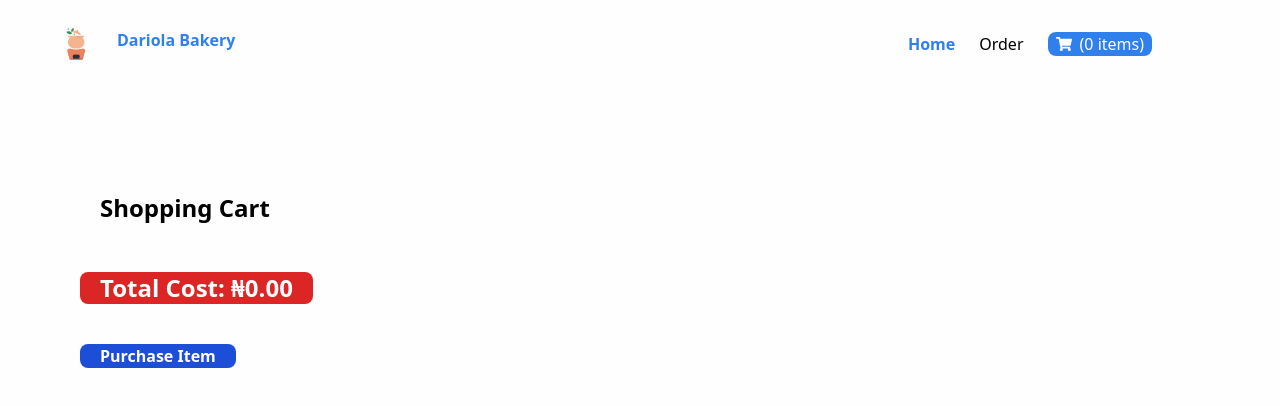
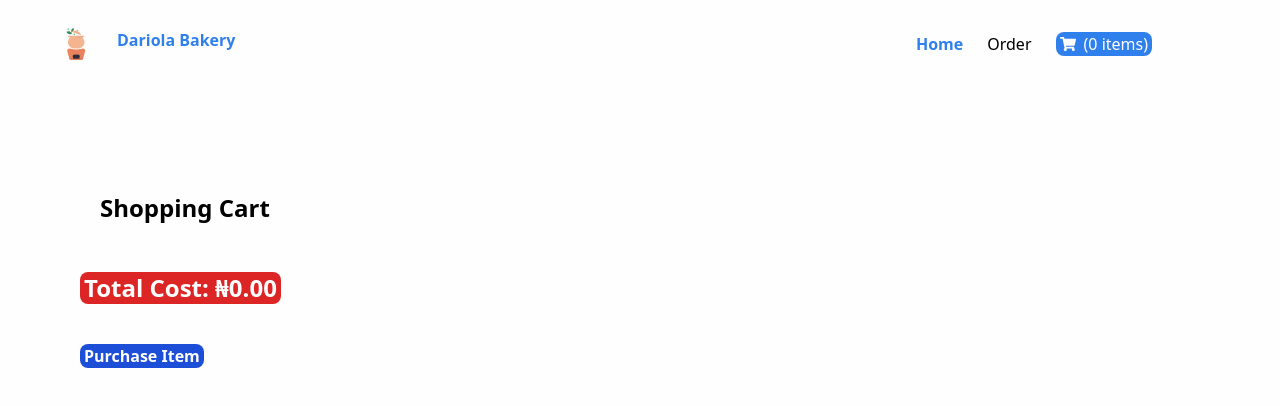
Before and after one commit to Segzyp1000/dariolaBananaBread, a React (Vite) app: page /cartpage in a window 1280 px wide. Shown: the top 406 px of the page. Built offline with nearby package versions, Linux system fonts and the light colour scheme.

Commit message:
reduce button size

```diff
--- a/src/components/Navbar.jsx
+++ b/src/components/Navbar.jsx
@@ -36,7 +36,7 @@ const Navbar = (props) => {
 
         <Link
           to="/cartpage"
-          className="px-2 mx-2 rounded-lg bg-navColor text-white hover:text-black flex gap-2"
+          className="px-1 mx-2 rounded-lg bg-navColor text-white hover:text-black flex gap-2"
         >
           <FaShoppingCart className="mt-1" /> ({productCount} items)
         </Link>
@@ -82,7 +82,7 @@ const Navbar = (props) => {
 
           <Link
             to="/cartpage"
-            className="px-2 rounded-lg bg-navColor text-white hover:text-black"
+            className="px-1 rounded-lg bg-navColor text-white hover:text-black"
           >
             <FaShoppingCart className="mt-1" /> ({productCount} items)
           </Link>
--- a/src/pages/CartPage.jsx
+++ b/src/pages/CartPage.jsx
@@ -83,13 +83,13 @@ const CartPage = () => {
       })}
       <div className="max-w-full  flex flex-col ">
         <div>
-          <button className="bg-red-600 text-white px-5 mt-12 rounded-lg mb-10 text-2xl font-bold">
+          <button className="bg-red-600 text-white px-1 mt-12 rounded-lg mb-10 text-2xl font-bold">
             Total Cost: ₦{totalCost}.00
           </button>
         </div>
         <div>
           <button
-            className="bg-blue-700 font-bold px-5 mb-5 rounded-lg text-white"
+            className="bg-blue-700 font-bold px-1 mb-5 rounded-lg text-white"
             onClick={handlePurchase}
           >
             Purchase Item
```
